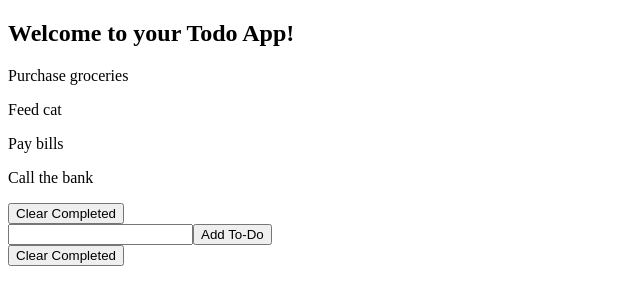
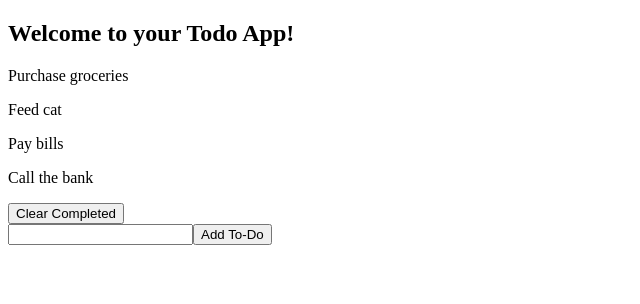
Before and after one commit to bloominstituteoftechnology/web-module-project-class-components, a React (Create React App) app: page / in a window 1280 px wide. Shown: the top 304 px of the page, without its empty margins (0-640 px from the left). Built offline with nearby package versions, Linux system fonts and the light colour scheme; the HTML template or start-up script is replaced by a standard one.

Commit message:
Took away second clear button

```diff
--- a/src/App.js
+++ b/src/App.js
@@ -48,7 +48,7 @@ class App extends React.Component {
         <h2>Welcome to your Todo App!</h2>
         <TodoList todos={todos} />
         <TodoForm />
-        <button>Clear Completed</button>
+
       </div>
     );
   }
--- a/src/components/TodoForm.js
+++ b/src/components/TodoForm.js
@@ -13,7 +13,9 @@ class TodoForm extends React.Component {
         return (
             <form>
                 <input type='text' name='todo' />
-                <button>Add To-Do</button>
+                <button>
+                    Add To-Do
+                </button>
             </form>
         )
     }
```
